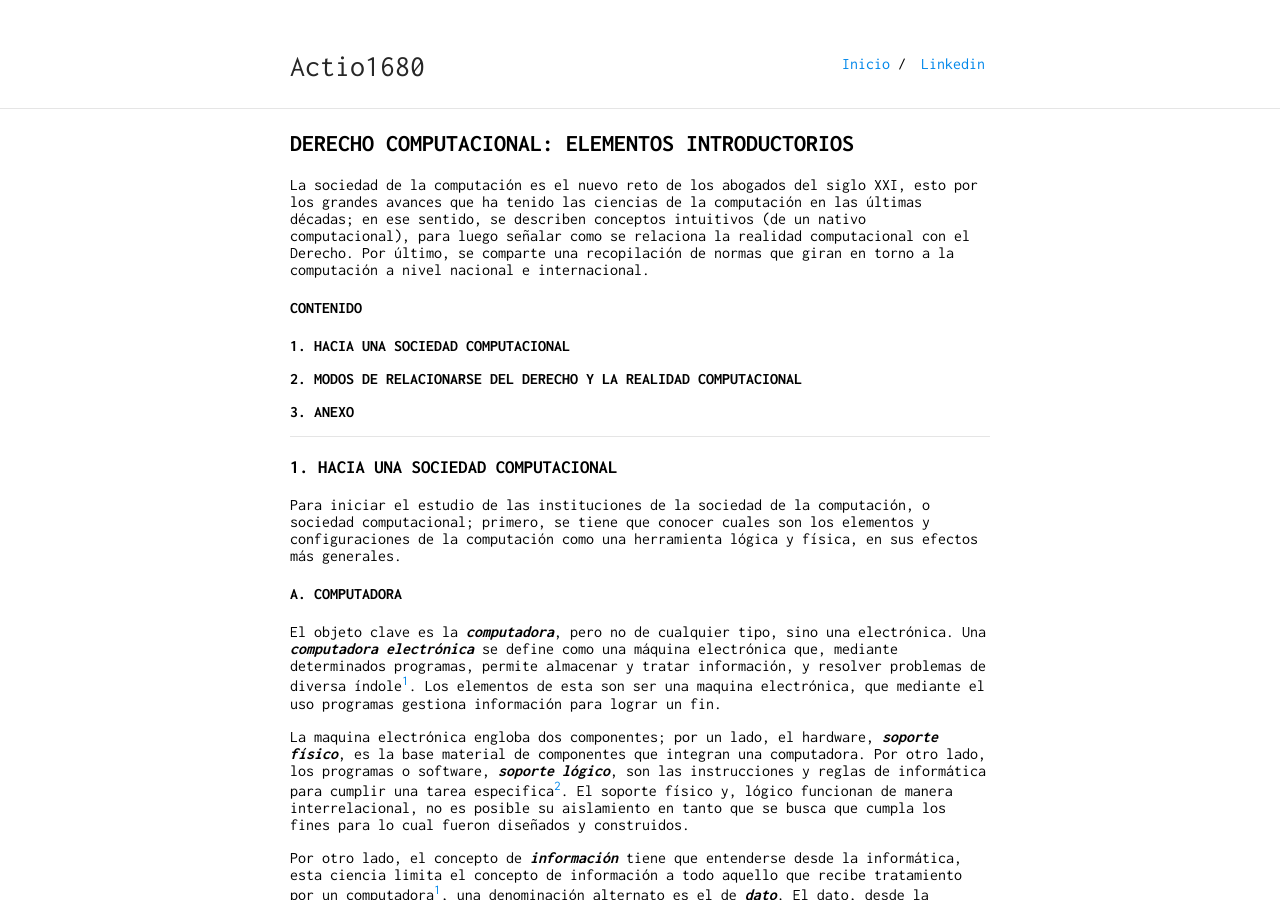
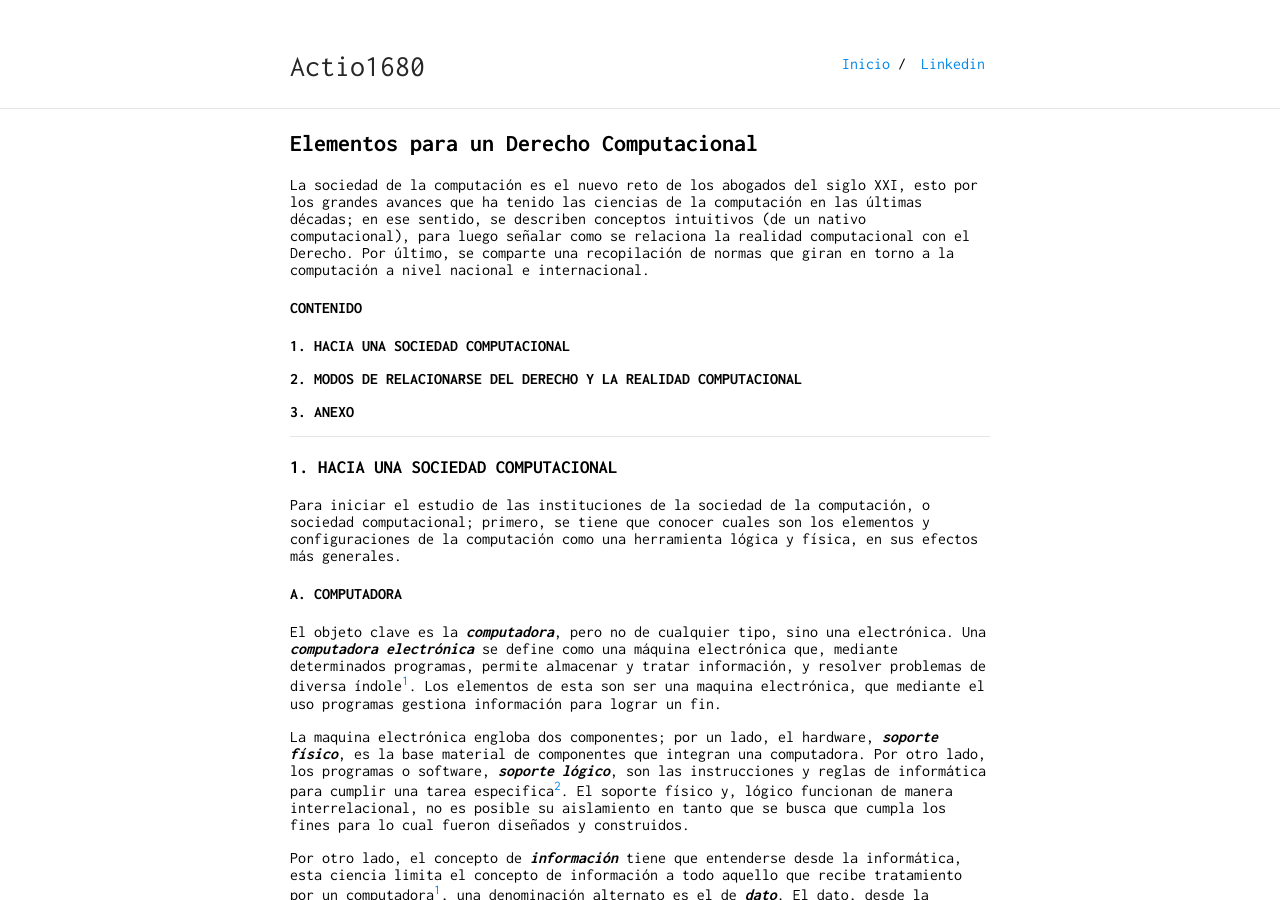
Before and after one commit to actio1680/actio1680.github.io, a Jekyll site: the page built from escritos/elementos-derecho-computacional.md, in a window 1280 px wide and 900 px high. Built offline with Jekyll 4.4.1, drawn with Linux system fonts in a browser that asks for light colours; our own code applies the rules of GitHub Pages for plain Markdown files.

Commit message:
Update and rename introduccion-derecho-computacional.md to elementos-derecho-computacional.md

```diff
--- a/escritos/introduccion-derecho-computacional.md
+++ b/escritos/elementos-derecho-computacional.md
@@ -1,4 +1,4 @@
-## DERECHO COMPUTACIONAL: ELEMENTOS INTRODUCTORIOS
+## Elementos para un Derecho Computacional
 La sociedad de la computación es el nuevo reto de los abogados del siglo XXI, esto por los grandes avances que ha tenido las ciencias de la computación en las últimas décadas; en ese sentido, se describen conceptos intuitivos (de un nativo computacional), para luego señalar como se relaciona la realidad computacional con el Derecho. Por último, se comparte una recopilación de normas que giran en torno a la computación a nivel nacional e internacional.
 
 #### CONTENIDO
```
